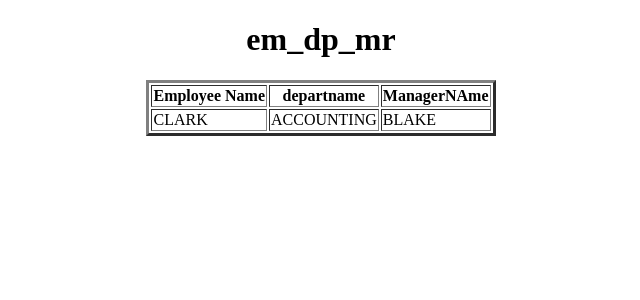
After one commit to harshadvali11/emp_joins, a Django app: page /em_dp_mr/ in a window 1280 px wide. The commit adds this page. Shown: the top 300 px of the page, without its empty margins (319-959 px from the left). Run offline with Django 5.2, Linux system fonts and the light colour scheme; data comes from the database, SQL or seed files in the repository.

Commit message:
first commit

```diff
--- a/app/views.py
+++ b/app/views.py
@@ -5,5 +5,21 @@ from app.models import *
 
 def equi_joins(request):
     LEDO=Emp.objects.select_related('deptno').all()
+    LEDO=Emp.objects.select_related('deptno').filter(ename='SCOTT')
+    LEDO=Emp.objects.select_related('deptno').filter(comm__isnull=True)
+    LEDO=Emp.objects.select_related('deptno').filter(comm__isnull=False)
+    LEDO=Emp.objects.select_related('deptno').filter(deptno__dname='ACCOUNTING')
+    LEDO=Emp.objects.select_related('deptno').filter(mgr=1111)
     d={'LEDO':LEDO}
     return render(request,'equi_joins.html',d)
+
+
+def em_dp_mr(request):
+    LEDMO=Emp.objects.select_related('deptno','mgr').all()
+
+    LEDMO=Emp.objects.select_related('deptno','mgr').filter(deptno__dname='RESEARCH')
+    LEDMO=Emp.objects.select_related('deptno','mgr').filter(mgr__isnull=False)
+    LEDMO=Emp.objects.select_related('deptno','mgr').filter(mgr__ename='BLAKE')
+    LEDMO=Emp.objects.select_related('deptno','mgr').filter(ename='CLARK')
+    d={'LEDMO':LEDMO}
+    return render(request,'em_dp_mr.html',d)
--- a/project14/urls.py
+++ b/project14/urls.py
@@ -20,4 +20,5 @@ from app.views import *
 urlpatterns = [
     path('admin/', admin.site.urls),
     path('equi_joins/',equi_joins,name='equi_joins'),
+    path('em_dp_mr/',em_dp_mr,name='em_dp_mr'),
 ]
--- /dev/null
+++ b/templates/em_dp_mr.html
@@ -0,0 +1,43 @@
+<!DOCTYPE html>
+<html lang="en">
+<head>
+    <meta charset="UTF-8">
+    <meta name="viewport" content="width=device-width, initial-scale=1.0">
+    <title>Document</title>
+</head>
+<body>
+    <center>
+        <h1>em_dp_mr</h1>
+
+        <table border="3px">
+            <tr>
+                <th>Employee Name</th>
+                <th>departname</th>
+                <th>ManagerNAme</th>
+            </tr>
+
+
+            {% for edmo in LEDMO %}
+                <tr>
+                    <td>{{edmo.ename}}</td>
+                    <td>{{edmo.deptno.dname}}</td>
+                    <td>{{edmo.mgr.ename}}</td>
+                </tr>
+            {% endfor %}
+
+
+
+
+
+
+
+
+
+
+
+
+
+        </table>
+    </center>
+</body>
+</html>
--- a/templates/equi_joins.html
+++ b/templates/equi_joins.html
@@ -14,6 +14,8 @@
                 <th>empno</th>
                 <th>ename</th>
                 <th>sal</th>
+                <th>comm</th>
+                <th>manager</th>
                 <th>deptno</th>
                 <th>dname</th>
                 <th>dlocation</th>
@@ -24,6 +26,8 @@
                     <td>{{emo.empno}}</td>
                     <td>{{emo.ename}}</td>
                     <td>{{emo.sal}}</td>
+                    <td>{{emo.comm}}</td>
+                    <td>{{emo.mgr}}</td>
 
                     <td>{{emo.deptno.deptno}}</td>
                     <td>{{emo.deptno.dname}}</td>
```
